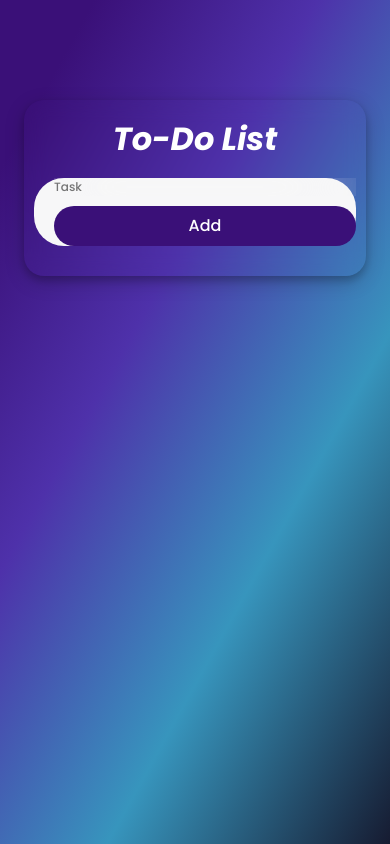
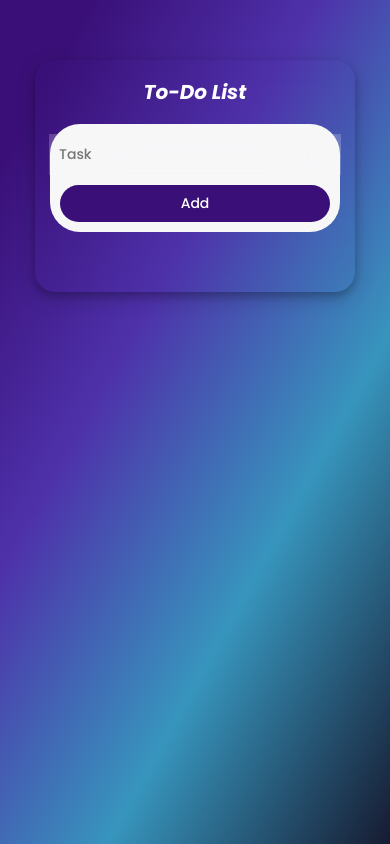
Before and after one commit to Praveen-Ravikumar/To-do-list, a plain HTML site: page index.html in a window 390 px wide. Drawn offline with nearby package versions, Linux system fonts and the light colour scheme.

Commit message:
mediaquery2

```diff
--- a/styles.css
+++ b/styles.css
@@ -165,63 +165,59 @@ body {
     align-items: center;
 }
 
-/* Tablet styles */
+/* Responsive styles for smaller screens */
 @media (max-width: 768px) {
     .to-do {
-        width: 90%;
-        padding: 30px 20px;
-        font-size: 14px;
+        max-width: 400px;
+        margin: 80px auto;
+        padding: 30px 20px 50px;
+    }
+
+    .to-do .h2 {
+        font-size: 24px;
     }
 
     .rows {
         flex-direction: column;
         height: auto;
-        margin-bottom: 15px;
+        padding: 10px;
+        margin-bottom: 20px;
     }
 
     #input-txt {
         margin-bottom: 10px;
-        width: 100%;
+        padding: 10px;
+        font-size: 14px;
     }
 
     .btns {
         width: 100%;
         padding: 10px;
     }
+
+    .ul li {
+        font-size: 16px;
+        padding: 10px 8px 10px 0;
+    }
 }
 
-/* Mobile styles */
 @media (max-width: 480px) {
     .to-do {
-        width: 95%;
-        padding: 20px 10px;
-        font-size: 12px;
+        max-width: 320px;
+        margin: 60px auto;
+        padding: 20px 15px 40px;
     }
 
-    .rows {
-        flex-direction: column;
-        height: auto;
-        margin-bottom: 10px;
-    }
-
-    #input-txt {
-        margin-bottom: 10px;
-        width: 100%;
+    .to-do .h2 {
+        font-size: 20px;
     }
 
     .btns {
-        width: 100%;
-        padding: 8px;
+        padding: 8px 15px;
+        font-size: 14px;
     }
 
     .ul li {
-        font-size: 16px;
-    }
-
-    .ul li span {
-        font-size: 20px;
-        width: 30px;
-        height: 30px;
-        line-height: 30px;
+        font-size: 14px;
     }
 }
```
